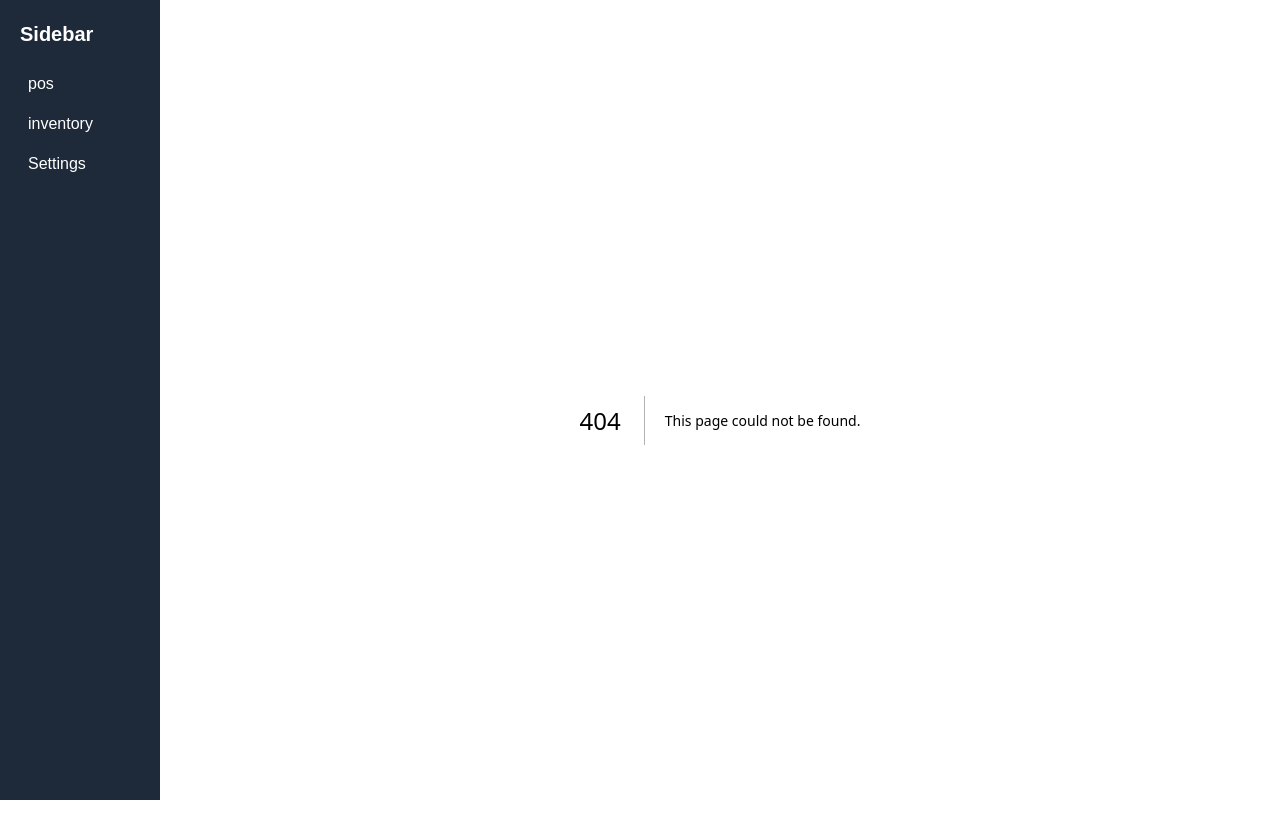
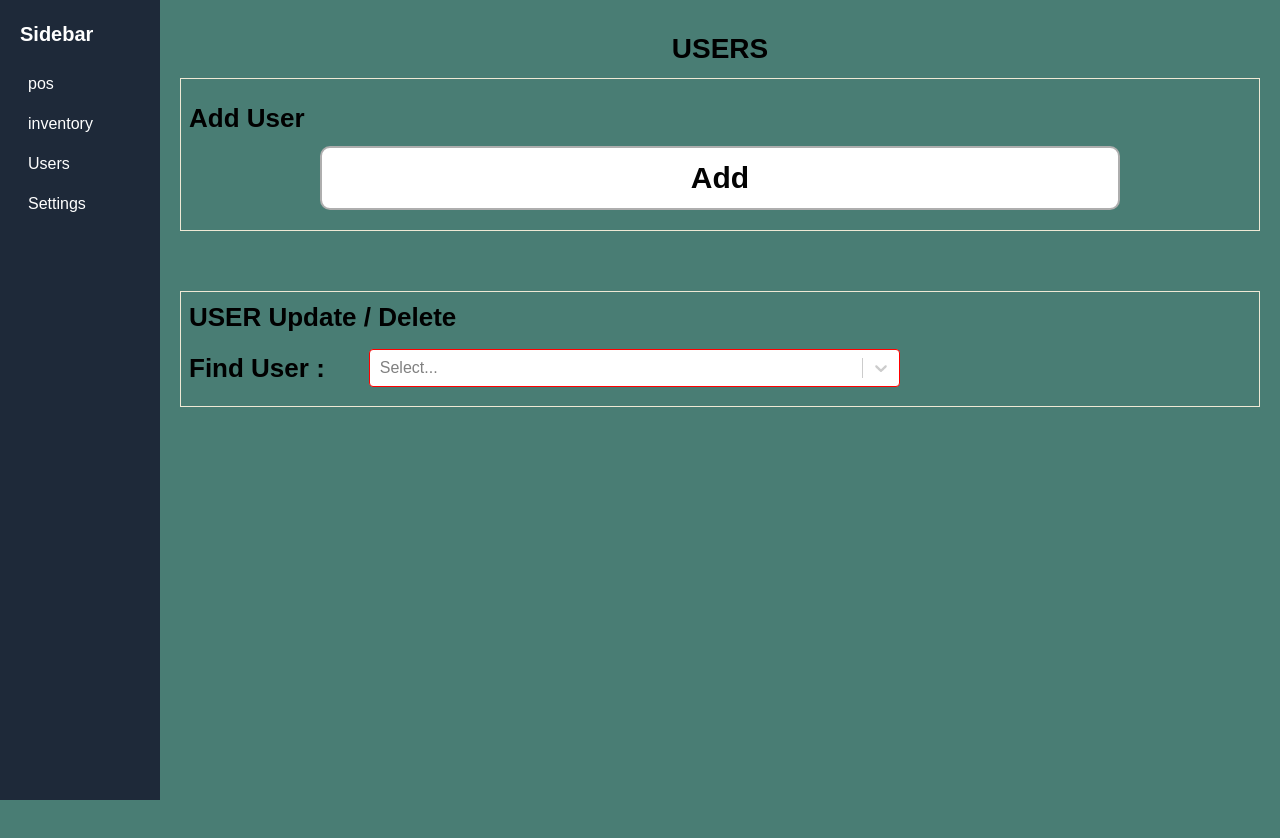
Before and after one commit to SasithDuleepa/Retail-POS, a Next.js app: page /users in a window 1280 px wide. Before the commit this address had no page. After the commit the page ends 800 px from the top, so only its background shows below. Built offline with nearby package versions, Linux system fonts and the light colour scheme.

Commit message:
user add

```diff
--- a/src/app/components/inventoryAdd.tsx
+++ b/src/app/components/inventoryAdd.tsx
@@ -4,7 +4,7 @@ const InventoryAdd: React.FC <{ Close : ()=>void }> = ({Close}) => {
 
 
   return (
-    <div className="w-screen h-screen fixed px-10 py-5 z-50 flex items-center justify-center bg-[#a2a2a2ed]" onClick={Close}>
+    <div className="w-screen h-screen absolute top-0 left-0 px-10 py-5 z-50 flex items-center justify-center bg-[#a2a2a2ed]" onClick={Close}>
       <div className="w-5/6 h-5/6 bg-[#c3c3c3d8]" onClick={(e) => e.stopPropagation()}>
         <p className="title text-center">Add Inventory</p>
 
--- a/src/app/components/sidebar.tsx
+++ b/src/app/components/sidebar.tsx
@@ -12,8 +12,12 @@ const Sidebar: React.FC = () => {
           <Link href="/inventory">inventory</Link>
         </li>
         <li className="py-2 hover:bg-gray-700 px-2 rounded">
+          <Link href="/users">Users</Link>
+        </li>
+        <li className="py-2 hover:bg-gray-700 px-2 rounded">
           <Link href="/settings">Settings</Link>
         </li>
+
       </ul>
     </div>
   );
--- /dev/null
+++ b/src/app/components/userAdd.tsx
@@ -0,0 +1,60 @@
+import React from 'react'
+
+const UserAdd: React.FC <{ Close : ()=>void }> = ({Close}) => {
+
+
+  return (
+    <div className="w-screen h-screen absolute top-0 left-0 px-10 py-5 z-50 flex items-center justify-center bg-[#a2a2a2ed]" onClick={Close}>
+      <div className="w-5/6 h-5/6 bg-[#c3c3c3d8]" onClick={(e) => e.stopPropagation()}>
+        <p className="title text-center">Add User</p>
+
+        <div className='flex flex-col gap-5 my-10 px-40'>
+            <div className='flex items-center justify-between'>
+                <p className='label'>User Name :</p>
+                <input type="text" className="input  w-lg h-10" />
+            </div>
+            <div className='flex items-center justify-between'>
+                <p className='label'>Password :</p>
+                <input type="text" className="input w-lg h-10" />
+            </div>
+        </div>
+
+        <div className='px-10'>
+            <p className='title'>Module Permissions</p>
+
+            <div className='flex flex-wrap gap-5 my-10 px-40 justify-around'>
+
+<div className='w-72 flex items-center gap-10'>
+    <p className='label'>module name :</p>
+    <input type="checkbox" className="size-6" />
+</div>
+<div className='w-72 flex items-center gap-10'>
+    <p className='label'>module name :</p>
+    <input type="checkbox" className="size-6" />
+</div>
+<div className='w-72 flex items-center gap-10'>
+    <p className='label'>module name :</p>
+    <input type="checkbox" className="size-6" />
+</div>
+<div className='w-72 flex items-center gap-10'>
+    <p className='label'>module name :</p>
+    <input type="checkbox" className="size-6" />
+</div>
+
+</div>
+        </div>
+
+
+
+
+
+        <div className="w-full flex justify-around items-center">
+          <button  className="btn">ADD</button>
+          <button onClick={Close} className="btn">Close</button>
+        </div>
+      </div>
+    </div>
+  );
+};
+
+export default UserAdd;
--- /dev/null
+++ b/src/app/users/page.tsx
@@ -0,0 +1,44 @@
+"use client"
+import React, { useState } from 'react'
+import Select from "react-select";
+import UserAdd from '../components/userAdd';
+
+export default function Users() {
+    const options = [
+        { value: "chocolate", label: "Chocolate" },
+        { value: "strawberry", label: "Strawberry" },
+        { value: "vanilla", label: "Vanilla" },
+      ];
+
+      const [isUserAdd, setIsUserAdd] = useState(false);
+  return (
+    <div>
+        {isUserAdd && <UserAdd Close={()=>setIsUserAdd(false)} /> }
+        <p className=' header text-center my-2'>USERS</p>
+      <div className='border px-2 py-5 w-full flex flex-col items-center'>
+        <p className='title text-left w-full'>Add User</p>
+        <button className='mt-2 btn bg-amber-50 w-[800px] h-16 text-3xl ' onClick={()=>setIsUserAdd(true)}>Add</button>
+      </div>
+
+      <div className='border p-2 my-15 py-1.5'>
+        <p className='title'>USER Update / Delete</p>
+        <div className='flex justify-start gap-x-11 my-3'>
+            <p className='label'>Find User :</p>
+            <Select
+                  className="w-3/6"
+                  options={options}
+                  styles={{
+                    control: (baseStyles, state) => ({
+                      ...baseStyles,
+                      borderColor: state.isFocused ? "grey" : "red",
+                    }),
+                  }}
+                />
+        </div>
+      </div>
+
+
+
+    </div>
+  )
+}
```
